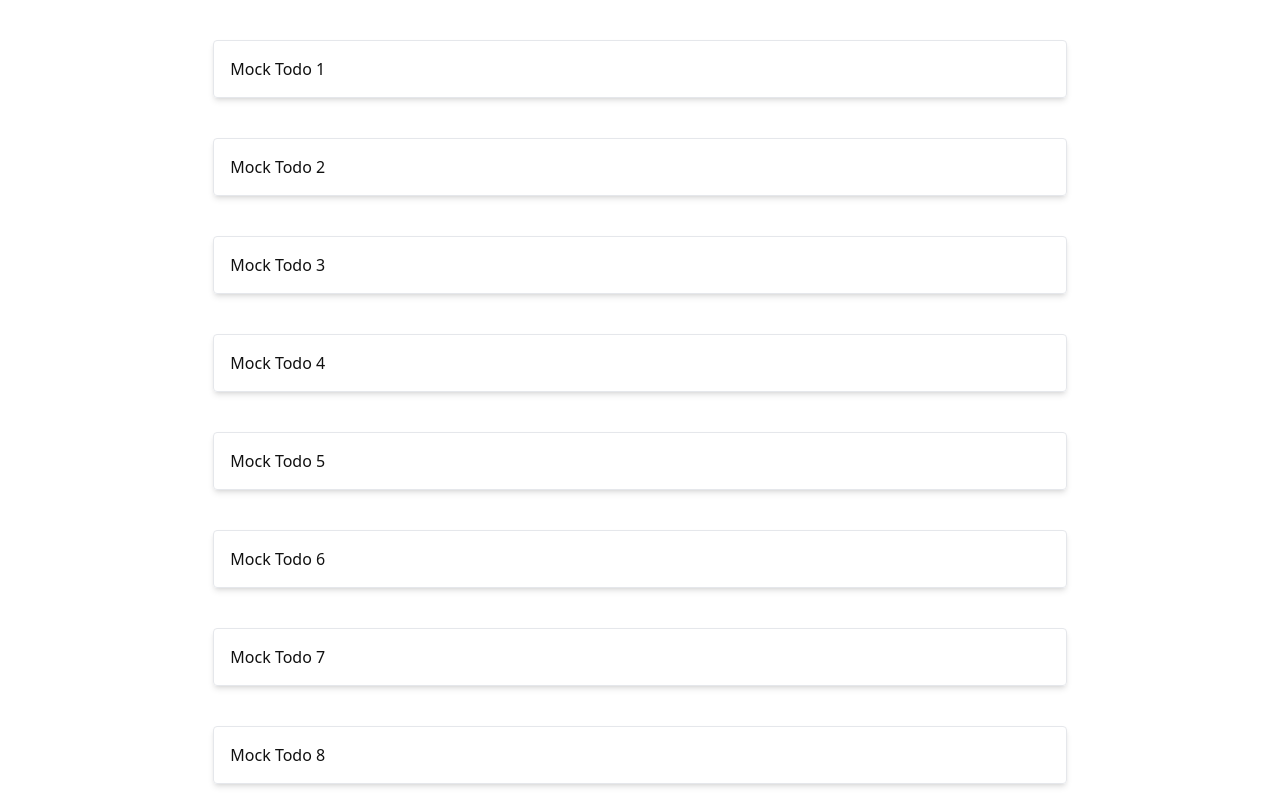
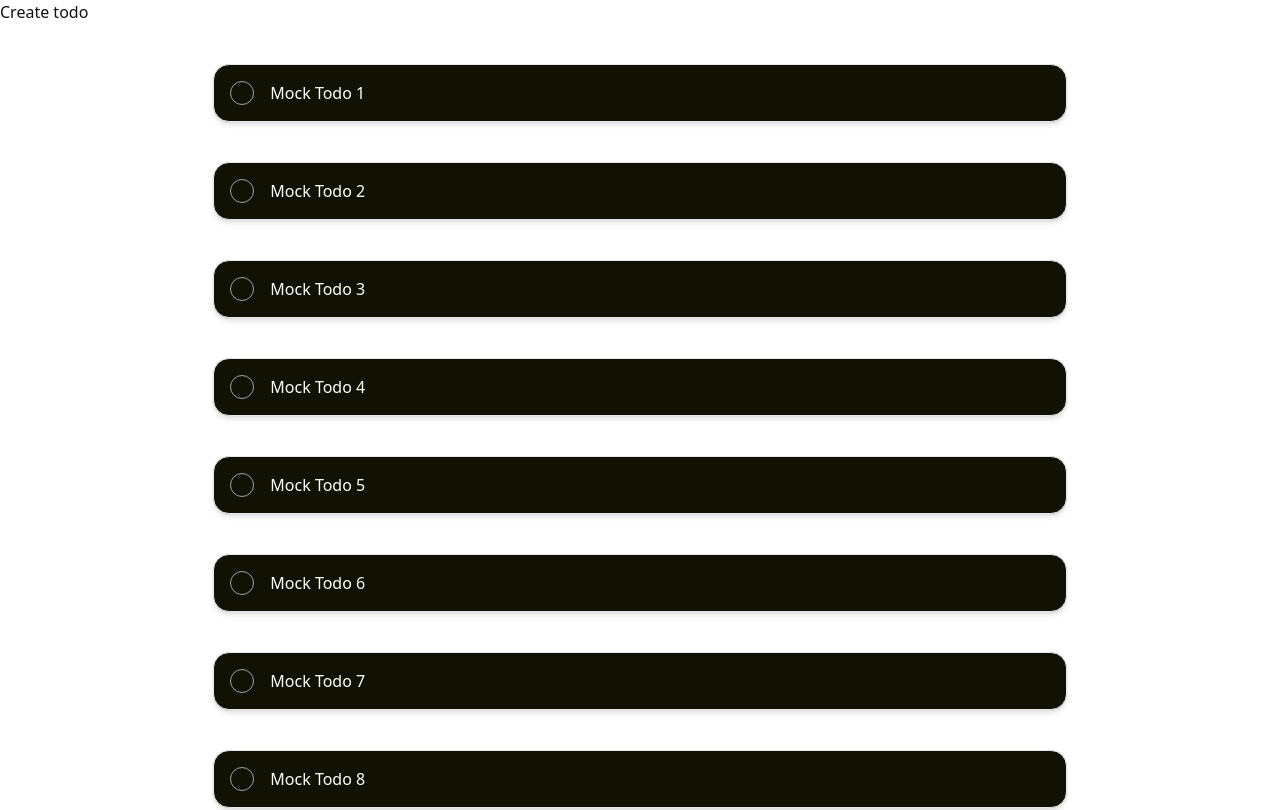
Before and after one commit to Nike682631/royale-todo, a React (Vite) app: page / in a window 1280 px wide. Shown: the top 810 px of the page. Built offline with nearby package versions, Linux system fonts and the light colour scheme.

Commit message:
feat: fixing todo display and finished unfinished state

```diff
--- a/src/App.css
+++ b/src/App.css
@@ -9,7 +9,7 @@
 
 @media (prefers-color-scheme: dark) {
   :root {
-    --background-color: rgb(20, 20, 20);
+    --background-color: rgb(256, 256, 256);
     --text-color: rgb(230, 230, 230);
   }
 }
--- a/src/App.tsx
+++ b/src/App.tsx
@@ -1,19 +1,39 @@
 import { toJS } from 'mobx';
 import { observer } from 'mobx-react';
-import TodoStore from './TodoStore.ts';
+import { useState } from 'react';
+import { TodoStore } from './TodoStore.ts';
 
 const todoStore = new TodoStore();
 todoStore.loadTodos(); //Loads todos
 
 function App() {
+  const [open, setOpen] = useState(false);
+
   return (
     <div>
-      {toJS(todoStore.todos).map((todo) => (
+      <div className={`${!open && 'hidden'}`} id="add-todo-modal">
+        <div className="fixed inset-0 z-10 backdrop-brightness-50"></div>
+        <div className="w-40vh absolute z-20 h-[30vh]">
+          <button onClick={() => setOpen(false)}>close</button>
+        </div>
+      </div>
+      <button onClick={() => setOpen(false)}>Create todo</button>
+      {todoStore.todos.map((todo) => (
         <div
-          className="mx-auto my-8 mt-10 w-8/12 rounded border border-gray-200 p-4 shadow-md dark:border-neutral-600 dark:bg-neutral-800 dark:shadow-none"
-          key={todo.id}
+          className="mx-auto my-8 mt-10 flex w-8/12 rounded rounded-2xl border border-gray-200 bg-[#111204] p-4 shadow-md dark:border-neutral-600"
+          key={toJS(todo.id)}
         >
-          {todo.description}
+          <button
+            className={`mr-4 flex h-6 w-6 items-center justify-center rounded-full border border-gray-400 ${todo.finished && 'bg-lime-600'}`}
+            onClick={() => todo.toggle()}
+          >
+            {todo.finished && <span className="text-black">&#10004;</span>}
+          </button>
+          <div
+            className={`text-white ${todo.finished && 'text-gray-400 line-through'}`}
+          >
+            {toJS(todo.description)}
+          </div>
         </div>
       ))}
     </div>
--- a/src/TodoStore.ts
+++ b/src/TodoStore.ts
@@ -25,7 +25,7 @@ class Todo {
   }
 }
 
-export default class TodoStore {
+class TodoStore {
   todos: Todo[] = [];
 
   constructor() {
@@ -53,3 +53,5 @@ export default class TodoStore {
     this.todos.splice(this.todos.indexOf(todo), 1);
   }
 }
+
+export { Todo, TodoStore };
```
